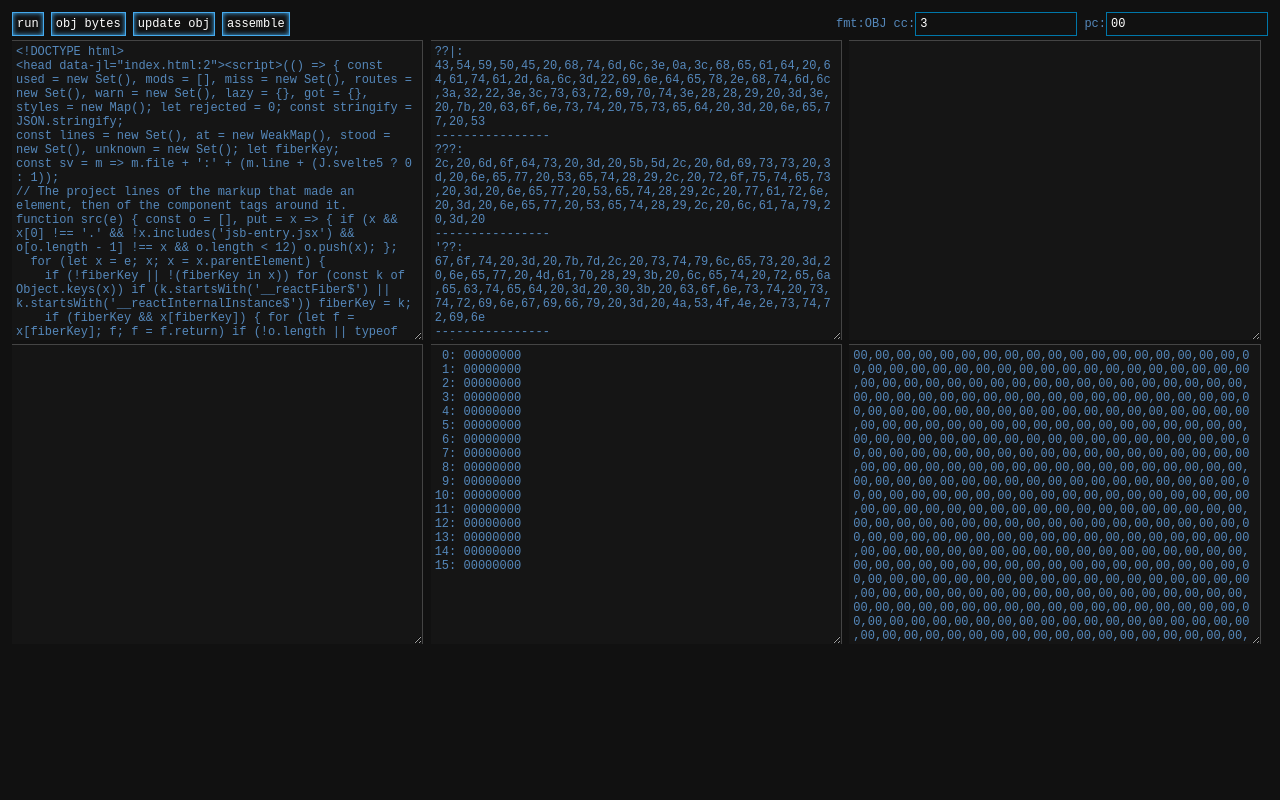
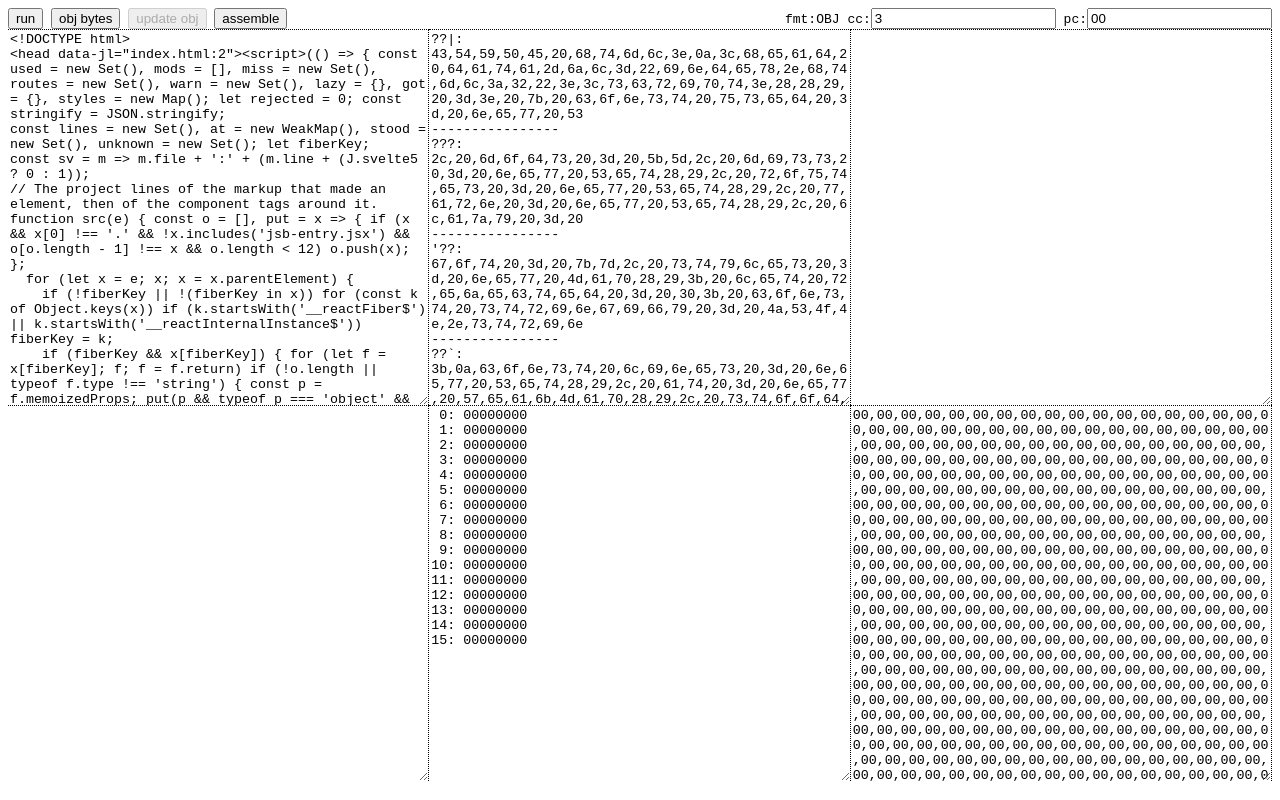
Before and after one commit to mrspeaker/zads, a website with bundled scripts: page index.html in a window 1280 px wide. Built offline with nearby package versions, Linux system fonts and the light colour scheme; files whose address does not match are found by name.

Commit message:
de-style

```diff
--- a/index.html
+++ b/index.html
@@ -1,73 +1,26 @@
 <!DOCTYPE html>
 <head>
-  <style>
-    html {
-      box-sizing: border-box;
-    }
-    *,
-    *:before,
-    *:after {
-      box-sizing: inherit;
-    }
-
-    body,
-    input,
-    button,
-    textarea {
-      background-color: #111;
-      color: #58b;
-      font-size: 9pt;
-      font-family: monospace;
-      padding: 4px;
-    }
-    body, html: {
-      border: 0;
-      padding: 0;
-      margin: 0;
-    }
-    textarea {
-      height: 300px;
-      width: calc(33% - 3px);
-      text-overflow: clip;
-      background: #151515;
-      border: 0;
-      border-top: 1px solid #444;
-      border-right: 1px solid #444;
-    }
-    button {
-      box-shadow: inset 0 0 5px #4ae;
-      border: 1px solid #4ae;
-      color: #fff;
-      cursor: pointer;
-    }
-    button:hover {
-      box-shadow: 0 0 5px #4ae;
-    }
-    input {
-      color: #fff;
-      border: 1px solid #07a;
-    }
-  </style>
+  <link href="./main.css" type="text/css" rel="stylesheet" />
 </head>
 <body>
-  <div>
-    <button id="btnRun">run</button>
-    <button id="btnObjBytes">obj bytes</button>
-    <button id="btnUpdate">update obj</button>
-    <button id="btnAsm">assemble</button>
-    <div style="float:right">
+  <div class="controls">
+    <span>
+      <button id="btnRun">run</button>
+      <button id="btnObjBytes">obj bytes</button>
+      <button id="btnUpdate">update obj</button>
+      <button id="btnAsm">assemble</button>
+    </span>
+    <span class="psw">
       fmt:<span id="format">fmt</span>
-      <span> cc:<input type="text" id="psw_cc"/></span>
-      <span> pc:<input type="text" id="psw_pc"/></span>
-    </div>
+      <span> cc:<input type="text" id="psw_cc" /></span>
+      <span> pc:<input type="text" id="psw_pc" /></span>
+    </span>
   </div>
 
-  <div style="margin-top:4px">
+  <div class="boxes">
     <textarea id="src" spellcheck="false"></textarea>
     <textarea id="obj" spellcheck="false"></textarea>
     <textarea id="dis" spellcheck="false"></textarea>
-  </div>
-  <div>
     <textarea id="emu" spellcheck="false"></textarea>
     <textarea id="regs" spellcheck="false"></textarea>
     <textarea id="mem" spellcheck="false"></textarea>
--- /dev/null
+++ b/main.css
@@ -0,0 +1,32 @@
+html {
+  box-sizing: border-box;
+  font-family: monospace;
+}
+*,
+*:before,
+*:after {
+  box-sizing: inherit;
+}
+
+textarea {
+  height: calc(50vh - 24px);
+  flex: 0 0 33.333333%;
+  border: 0;
+  border-top: 1px dotted;
+  border-right: 1px dotted;
+}
+
+.boxes {
+  display: flex;
+  flex-wrap: wrap;
+}
+.controls {
+  display: flex;
+  align-items: space-between;
+}
+.controls > span {
+  flex: 1;
+}
+.controls .psw {
+  text-align: right;
+}
```
